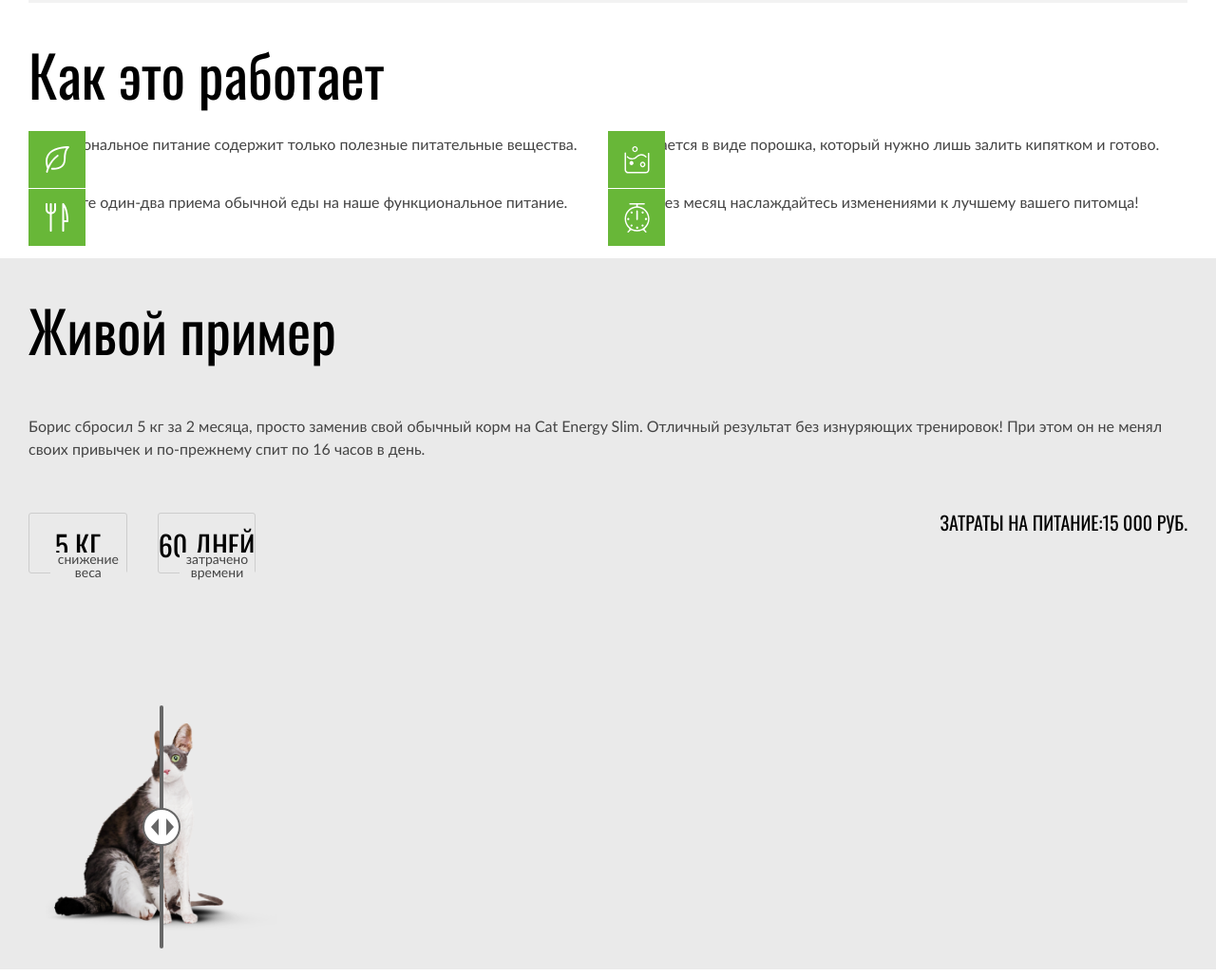
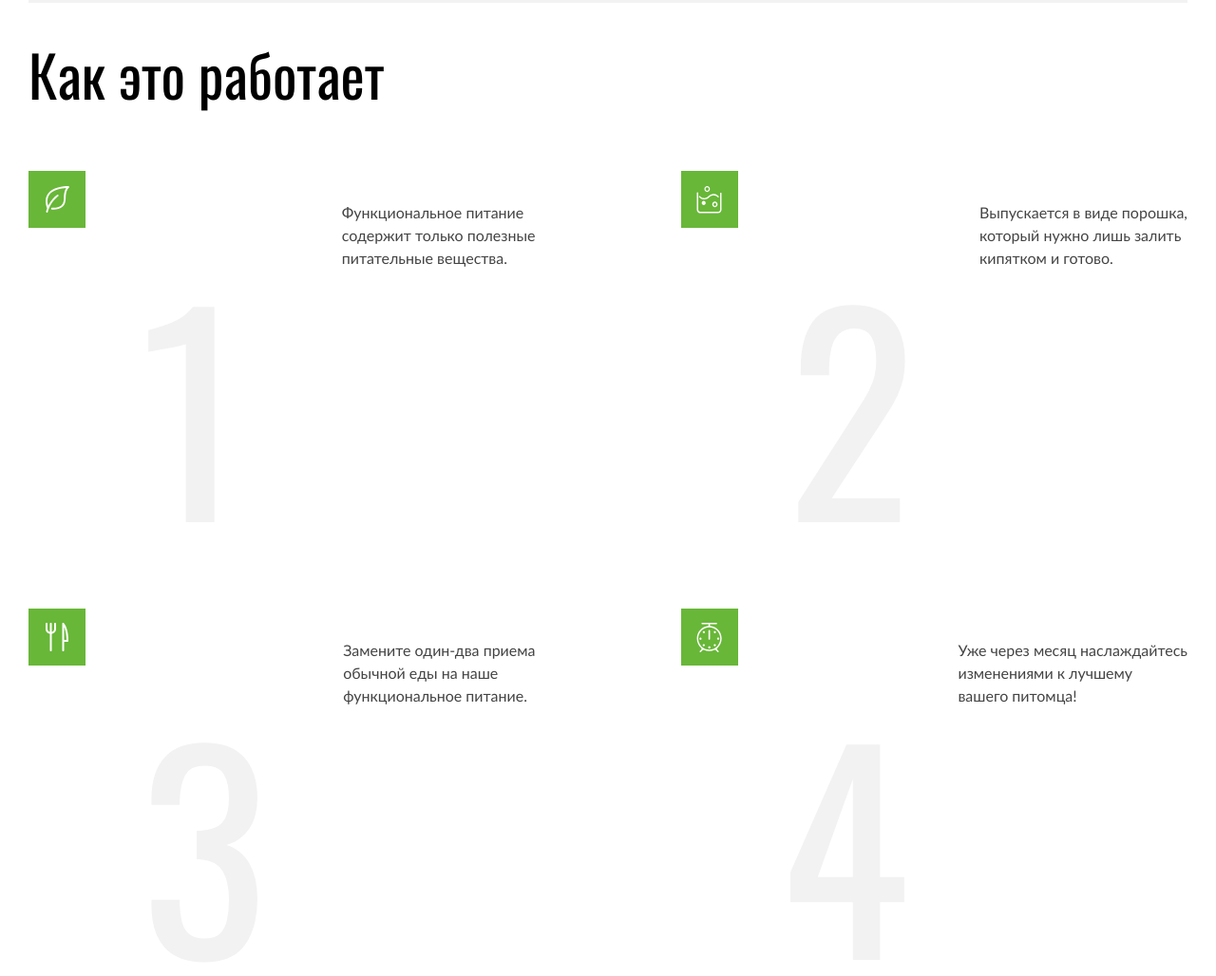
Before and after one commit to htmlacademy-adaptive/2464775-cat-energy-1, a website: page source/index.html in a window 1280 px wide. Shown: the part 1063-2091 px from the top of the page at 95% size. Drawn offline with nearby package versions, Linux system fonts and the light colour scheme; files that its build step writes are made by us from their sources.

Commit message:
Стилизует таблет главной страницы

```diff
--- a/source/index.html
+++ b/source/index.html
@@ -84,14 +84,26 @@
           </ul>
         </section>
       </div>
-      <div class="container">
+      <div class="container container__instruction">
         <section class="instruction">
           <h2 class="instruction__title title">Как это работает</h2>
           <ul class="instruction__list">
-            <li class="instruction__item instruction__item--useful">Функциональное питание содержит только полезные питательные вещества.</li>
-            <li class="instruction__item instruction__item--powder">Выпускается в виде порошка, который нужно лишь залить кипятком и готово.</li>
-            <li class="instruction__item instruction__item--eat">Замените один-два приема обычной еды на наше функциональное питание.</li>
-            <li class="instruction__item instruction__item--result">Уже через месяц наслаждайтесь изменениями к лучшему вашего питомца!</li>
+            <li class="instruction__item instruction__item--useful">
+              <span class="instruction__counter">1</span>
+              <span class="instruction__thesis">Функциональное питание<br> содержит только полезные<br> питательные вещества.</span>
+            </li>
+            <li class="instruction__item instruction__item--powder">
+              <span class="instruction__counter">2</span>
+              <span class="instruction__thesis">Выпускается в виде порошка,<br> который нужно лишь залить<br> кипятком и готово.</span>
+            </li>
+            <li class="instruction__item instruction__item--eat">
+              <span class="instruction__counter">3</span>
+              <span class="instruction__thesis">Замените один-два приема<br> обычной еды на наше<br> функциональное питание.</span>
+            </li>
+            <li class="instruction__item instruction__item--result">
+              <span class="instruction__counter">4</span>
+              <span class="instruction__thesis">Уже через месяц наслаждайтесь<br> изменениями к лучшему<br> вашего питомца!</span>
+            </li>
           </ul>
         </section>
       </div>
@@ -102,12 +114,12 @@
           <div class="case__container">
             <dl class="case__list">
               <div class="case__item">
-                <dt class="case__numbers">5 КГ</dt>
+                <dt class="case__numbers case__numbers--kg">5 КГ</dt>
                 <dd class="case__meaning">снижение веса</dd>
               </div>
               <div class="case__item">
-                <dt class="case__numbers">60 ДНЕЙ</dt>
-                <dd class="case__meaning">затрачено времени</dd>
+                <dt class="case__numbers case__numbers--days">60 ДНЕЙ</dt>
+                <dd class="case__meaning case__meaning--time">затрачено времени</dd>
               </div>
             </dl>
             <div class="case__costs-wrapper">
--- a/source/less/blocks/main-content/case.less
+++ b/source/less/blocks/main-content/case.less
@@ -1,5 +1,20 @@
 .container-case {
   background-color: @bg-gray;
+  position: relative;
+
+  @media (min-width: @tablet-width) {
+    background-color: @white-color;
+
+    &::before {
+      content: "";
+      position: absolute;
+      height: 462px;
+      width: 100%;
+      left: 0;
+      background-color: @bg-gray;
+      bottom: 0;
+    }
+  }
 }
 
 .case__numbers {
@@ -13,7 +28,14 @@
   @media (min-width: @tablet-width) {
     font-size: 30px;
     line-height: 37px;
-    padding-bottom: 11px;
+
+    &--kg {
+      padding: 15px 57px 11px 57px;
+    }
+
+    &--days {
+      padding: 15px 30px 20px 30px;
+    }
   }
 }
 
@@ -29,6 +51,16 @@
 
   @media (min-width: @tablet-width) {
     font-size: 14px;
+    background-color: @white-color;
+    max-width: 150px;
+    top: 64px;
+    left: 25px;
+    padding-left: 8px;
+    padding-right: 8px;
+
+    &--time {
+      left: 10px;
+    }
   }
 }
 
@@ -45,6 +77,11 @@
   @media (min-width: @tablet-width) {
     font-size: 20px;
     line-height: 1;
+    max-width: 174px;
+    display: grid;
+    grid-template-rows: min-content;
+    row-gap: 9px;
+    text-align: right;
   }
 
   @media (min-width: @desktop-width) {
@@ -95,7 +132,7 @@
   margin-bottom: 40px;
 
   @media (min-width: @tablet-width) {
-    padding-bottom: 99px;
+    padding-bottom: 250px;
   }
 
   @media (min-width: @desktop-width) {
@@ -118,6 +155,13 @@
   border: 1px solid @border-color;
   border-radius: 3px;
   position: relative;
+  max-width: 124px;
+  max-height: 56px;
+
+  @media (min-width: @tablet-width) {
+    max-width: 165px;
+    max-height: 77px;
+  }
 }
 
 .case__img-wrapper {
--- a/source/less/blocks/main-content/instruction.less
+++ b/source/less/blocks/main-content/instruction.less
@@ -29,6 +29,7 @@
   @media (min-width: @tablet-width) {
     grid-template-columns: repeat(2, 1fr);
     row-gap: 37px;
+    column-gap: 153px;
     font-size: 16px;
     line-height: 24px;
     padding-bottom: 47px;
@@ -54,6 +55,10 @@
     top: -2px;
     background-repeat: no-repeat;
     background-position: center;
+
+    @media (min-width: @tablet-width) {
+      top: 40px;
+    }
   }
 
   &--useful::before {
@@ -74,5 +79,49 @@
 
   @media (min-width: @tablet-width) {
     padding-left: 0;
+    display: grid;
+    grid-template-columns: 1fr 1.8fr;
+    grid-template-rows: 1fr 1fr;
   }
 }
+
+.instruction__counter {
+  @media (width: calc(@tablet-width - 1px)) {
+    display: none;
+  }
+
+  @media (min-width: @tablet-width) {
+    display: block;
+    font-family: @add-font;
+    font-size: 280px;
+    font-weight: 400;
+    line-height: 1;
+    color: @gray;
+    grid-column: 2 / -1;
+    grid-row: 1 / -1;
+  }
+}
+
+.instruction__thesis {
+  @media (min-width: @tablet-width) {
+    grid-column: 1 / -1;
+    grid-row: 2 / -1;
+  }
+}
+
+.container__instruction {
+  @media (min-width: @tablet-width) {
+    position: relative;
+
+    &::after {
+      content: "";
+      position: absolute;
+      height: 1px;
+      background-color: @mercury-gray-color;
+      width: 100%;
+      left: 0;
+      bottom: 0;
+      display: block;
+    }
+  }
+}
--- a/source/less/blocks/main-content/map.less
+++ b/source/less/blocks/main-content/map.less
@@ -5,8 +5,7 @@
   padding-bottom: 26px;
 
   @media (min-width: @tablet-width) {
-    padding-top: 60px;
-    padding-bottom: 60px;
+    padding: 60px 40px;
   }
 }
 
--- a/source/less/blocks/main-footer/main-footer.less
+++ b/source/less/blocks/main-footer/main-footer.less
@@ -11,6 +11,7 @@
     display: flex;
     flex-direction: row;
     justify-content: space-between;
+    align-items: center;
   }
 
   a {
```
